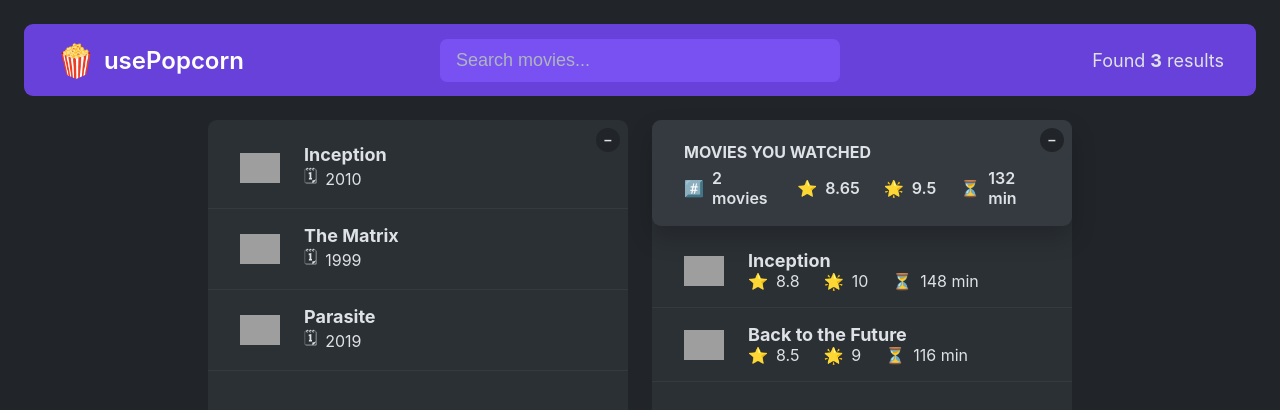
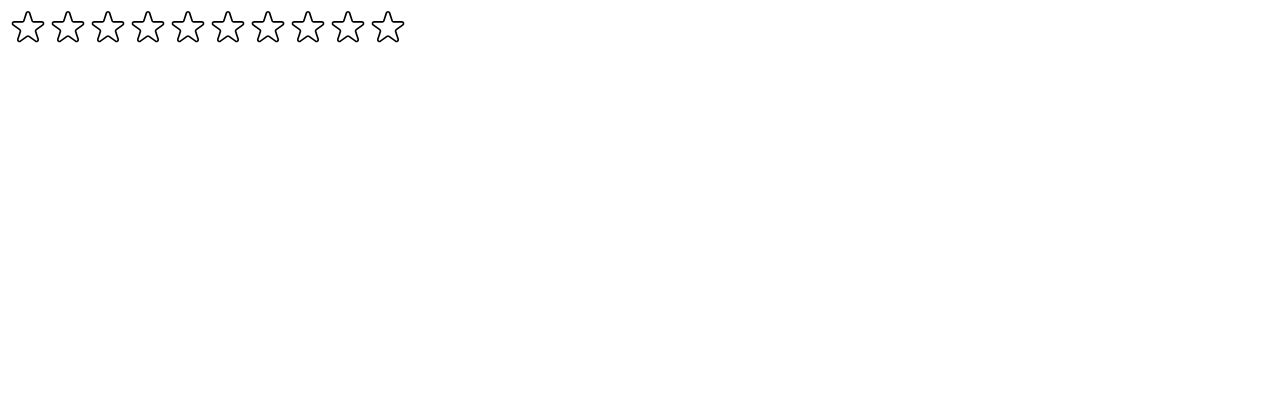
Before and after one commit to assumaqn/usePopCorn, a React (Create React App) app: page / in a window 1280 px wide. Shown: the top 410 px of the page. Built offline with nearby package versions, Linux system fonts and the light colour scheme; grey boxes are pictures that could not be loaded.

Commit message:
feat: build star rating component

```diff
--- /dev/null
+++ b/src/StarRating.js
@@ -0,0 +1,91 @@
+
+import {useState} from 'react';
+
+
+
+const containerStyle={
+    display:'flex',
+    alignItems:'center',
+    gap:'16px'
+}
+const star={
+     display:'flex',
+
+}
+
+
+export default function StarRating({maxRating=5}) {
+        const[Rating,setRating]=useState(0)
+        const[tempRating,setTempRating]=useState(0)
+
+        function handleRating(rating){
+            setRating(rating)
+        }
+
+    return (<div style={containerStyle}>
+ <div style={star}>
+{
+    Array.from({length:maxRating},(_,i)=>(
+        <Star key={i} cur={i} onRating={handleRating} full={tempRating?tempRating>=i+1:Rating>=i+1}
+        onHoverIn={()=>setTempRating(i+1)}
+        onHoverOut={()=>setTempRating(0)}
+
+
+        />
+    )
+    )
+}
+</div>
+<p>{tempRating||Rating||''}</p>
+    </div>);
+
+}
+
+function Star({cur,onRating,full,onHoverIn,onHoverOut}){
+
+const starStyle={
+    width:'40px',
+    height:'48px',
+    display:'block',
+    cursor:'pointer'
+
+}
+
+    return(
+<span  roll='button' style={starStyle} onClick={()=>onRating(cur+1)}
+
+onMouseEnter={onHoverIn}
+onMouseLeave={onHoverOut}
+
+
+>
+
+{
+full ?
+<svg
+  xmlns="http://www.w3.org/2000/svg"
+  viewBox="0 0 20 20"
+  fill="#000"
+  stroke="#000"
+>
+  <path
+    d="M9.049 2.927c.3-.921 1.603-.921 1.902 0l1.07 3.292a1 1 0 00.95.69h3.462c.969 0 1.371 1.24.588 1.81l-2.8 2.034a1 1 0 00-.364 1.118l1.07 3.292c.3.921-.755 1.688-1.54 1.118l-2.8-2.034a1 1 0 00-1.175 0l-2.8 2.034c-.784.57-1.838-.197-1.539-1.118l1.07-3.292a1 1 0 00-.364-1.118L2.98 8.72c-.783-.57-.38-1.81.588-1.81h3.461a1 1 0 00.951-.69l1.07-3.292z"
+    />
+</svg>:<svg
+  xmlns="http://www.w3.org/2000/svg"
+  fill="none"
+  viewBox="0 0 24 24"
+  stroke="#000"
+>
+  <path
+    strokeLinecap="round"
+    strokeLinejoin="round"
+    strokeWidth="{2}"
+    d="M11.049 2.927c.3-.921 1.603-.921 1.902 0l1.519 4.674a1 1 0 00.95.69h4.915c.969 0 1.371 1.24.588 1.81l-3.976 2.888a1 1 0 00-.363 1.118l1.518 4.674c.3.922-.755 1.688-1.538 1.118l-3.976-2.888a1 1 0 00-1.176 0l-3.976 2.888c-.783.57-1.838-.197-1.538-1.118l1.518-4.674a1 1 0 00-.363-1.118l-3.976-2.888c-.784-.57-.38-1.81.588-1.81h4.914a1 1 0 00.951-.69l1.519-4.674z"
+  />
+</svg>
+}
+</span>
+
+    );
+}
--- a/src/index.css
+++ b/src/index.css
@@ -3,7 +3,7 @@
   --color-primary-light: #7950f2;
   --color-text: #dee2e6;
   --color-text-dark: #adb5bd;
-  --color-background-100: #343a40;
+  --color-background-100: #1c344bff;
   --color-background-500: #2b3035;
   --color-background-900: #212529;
   --color-red: #fa5252;
@@ -364,18 +364,6 @@
 
 EMPTY STAR
 
-<svg
-  xmlns="http://www.w3.org/2000/svg"
-  fill="none"
-  viewBox="0 0 24 24"
-  stroke="#000"
->
-  <path
-    strokeLinecap="round"
-    strokeLinejoin="round"
-    strokeWidth="{2}"
-    d="M11.049 2.927c.3-.921 1.603-.921 1.902 0l1.519 4.674a1 1 0 00.95.69h4.915c.969 0 1.371 1.24.588 1.81l-3.976 2.888a1 1 0 00-.363 1.118l1.518 4.674c.3.922-.755 1.688-1.538 1.118l-3.976-2.888a1 1 0 00-1.176 0l-3.976 2.888c-.783.57-1.838-.197-1.538-1.118l1.518-4.674a1 1 0 00-.363-1.118l-3.976-2.888c-.784-.57-.38-1.81.588-1.81h4.914a1 1 0 00.951-.69l1.519-4.674z"
-  />
-</svg>
+
 
 */
--- a/src/index.js
+++ b/src/index.js
@@ -1,12 +1,15 @@
 import React from 'react';
 import ReactDOM from 'react-dom/client';
-import './index.css';
-import App from './App';
+import StarRating from './StarRating.js'
+// import './index.css';
+// import App from './App';
 
 
 const root = ReactDOM.createRoot(document.getElementById('root'));
 root.render(
   <React.StrictMode>
-    <App />
+    {/* <App /> */}
+    <StarRating maxRating={10}/>
+
   </React.StrictMode>
 );
```
